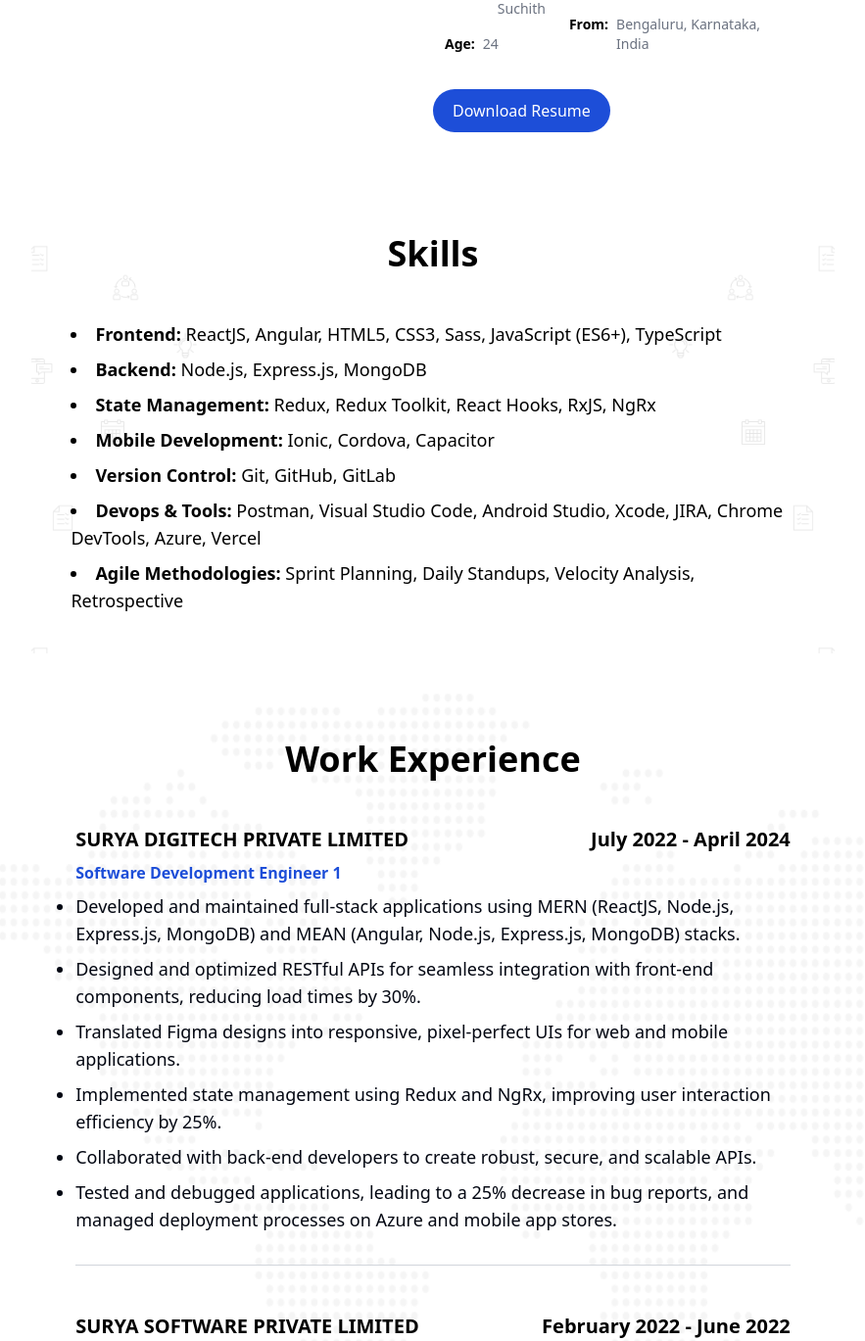
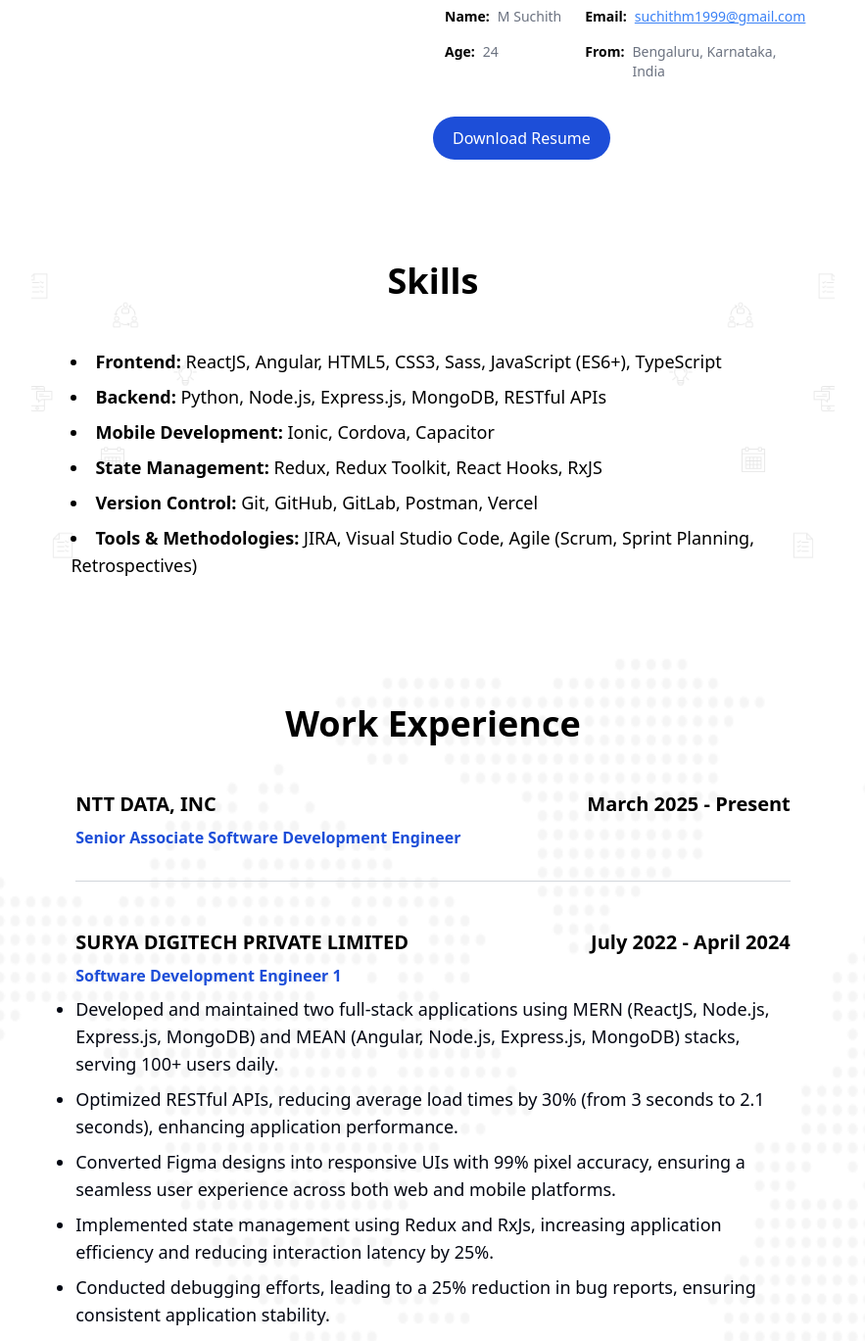
Before and after one commit to suchithm1999/portfolio-react, a React (Vite) app in the folder suchith-m/: page / in a window 1280 px wide. Shown: the part 1366-2735 px from the top of the page at 98% size, without its empty margins (326-1209 px from the left). Built offline with nearby package versions, Linux system fonts and the light colour scheme.

Commit message:
Update portfolio

```diff
--- a/suchith-m/src/components/AboutMe.jsx
+++ b/suchith-m/src/components/AboutMe.jsx
@@ -28,8 +28,8 @@
           <span className="text-4xl font-bold max-sm:text-xl max-lg:text-2xl max-lg:mt-5">
             About Me
           </span>
-          <span className="text-xl font-medium text-gray-500 max-sm:text-sm">{`I'm a Software Development Engineer`}</span>
-          <span className="text-sm font-normal text-gray-500 max-lg:text-gray-700 leading-6 max-sm:text-xs max-lg:text-justify">{`Skilled Full-Stack Software Development Engineer with over 2 years of experience specializing in MERN and MEAN
+          <span className="text-xl font-medium text-gray-500 max-sm:text-sm">{`I'm a Senior Associate Software Development Engineer`}</span>
+          <span className="text-sm font-normal text-gray-500 max-lg:text-gray-700 leading-6 max-sm:text-xs max-lg:text-justify">{`Skilled Senior Associate Software Development Engineer with over 2 years of experience specializing in MERN and MEAN
 stacks. Proficient in developing scalable, secure, and efficient applications using ReactJS, Angular, Node.js, Express.js,
 and MongoDB. Experienced in building RESTful APIs and integrating them with front-end components for seamless data
 synchronization. Passionate about delivering high-performance applications with a strong foundation in Agile
@@ -39,7 +39,9 @@
             <div className="text-sm flex flex-col m-3 max-lg:mx-0 gap-4 max-sm:text-xs max-lg:gap-2">
               <div className="flex gap-2">
                 <span className="font-semibold">Name:</span>
-                <span className="text-gray-500 font-medium">M Suchith</span>
+                <span className="text-gray-500 whitespace-nowrap font-medium">
+                  M Suchith
+                </span>
               </div>
               <div className="flex gap-2">
                 <span className="font-semibold">Age:</span>
--- a/suchith-m/src/components/Experience.jsx
+++ b/suchith-m/src/components/Experience.jsx
@@ -9,6 +9,16 @@
           Work Experience
         </span>
         <div className="w-4/5">
+          <div className="flex flex-col gap-2 items-center justify-between mt-12 max-lg:mt-5">
+            <div className="flex justify-between w-full font-semibold text-xl max-lg:text-sm max-lg:flex-col">
+              <span className="">NTT DATA, INC</span>
+              <span>March 2025 - Present</span>
+            </div>
+            <span className="w-full text-blue-700 font-semibold text-base max-lg:text-xs">
+              Senior Associate Software Development Engineer
+            </span>
+          </div>
+          <div className="border border-b-gray-300 p-2 my-4 border-x-0 border-t-0 max-lg:p-0"></div>
           <div className="flex flex-col gap-2 items-center justify-between mt-12 max-lg:mt-4">
             <div className="flex justify-between w-full font-semibold text-xl max-lg:text-sm max-lg:flex-col">
               <span>SURYA DIGITECH PRIVATE LIMITED</span>
@@ -23,25 +33,28 @@
                 className="text-lg font-normal text-gray-950 flex flex-col gap-2 mt-0 max-lg:text-sm max-sm:text-xs"
               >
                 <li>
-                  {`Developed and maintained full-stack applications using MERN (ReactJS, Node.js, Express.js, MongoDB) and MEAN
-(Angular, Node.js, Express.js, MongoDB) stacks.`}
+                  {`Developed and maintained two full-stack applications using MERN (ReactJS, Node.js, Express.js,
+MongoDB) and MEAN (Angular, Node.js, Express.js, MongoDB) stacks, serving 100+ users daily.`}
                 </li>
                 <li>
-                  {`Designed and optimized RESTful APIs for seamless integration with front-end components, reducing load times by
-30%.`}
+                  {`Optimized RESTful APIs, reducing average load times by 30% (from 3 seconds to 2.1 seconds), enhancing
+application performance.`}
                 </li>
                 <li>
-                  {`Translated Figma designs into responsive, pixel-perfect UIs for web and mobile applications.`}
+                  {`Converted Figma designs into responsive UIs with 99% pixel accuracy, ensuring a seamless user experience
+across both web and mobile platforms.`}
                 </li>
                 <li>
-                  {`Implemented state management using Redux and NgRx, improving user interaction efficiency by 25%.`}
+                  {`Implemented state management using Redux and RxJs, increasing application efficiency and reducing
+interaction latency by 25%.`}
                 </li>
                 <li>
-                  {`Collaborated with back-end developers to create robust, secure, and scalable APIs.`}
+                  {`Conducted debugging efforts, leading to a 25% reduction in bug reports, ensuring consistent application
+stability.`}
                 </li>
                 <li>
-                  {`Tested and debugged applications, leading to a 25% decrease in bug reports, and managed deployment processes on
-Azure and mobile app stores.`}
+                  {`Deployed both applications to a secure server, ensuring high performance, robust security, and compliance
+with industry standards.`}
                 </li>
               </ul>
             </div>
@@ -49,11 +62,11 @@
           <div className="border border-b-gray-300 p-2 my-4 border-x-0 border-t-0 max-lg:p-0"></div>
           <div className="flex flex-col gap-2 items-center justify-between mt-12 max-lg:mt-5">
             <div className="flex justify-between w-full font-semibold text-xl max-lg:text-sm max-lg:flex-col">
-              <span className="">SURYA SOFTWARE PRIVATE LIMITED</span>
+              <span className="">SURYA SOFTWARE SYSTEMS PRIVATE LIMITED</span>
               <span>February 2022 - June 2022</span>
             </div>
             <span className="w-full text-blue-700 font-semibold text-base max-lg:text-xs">
-              Software Development Engineer (Internship)
+              Software Development Engineer Intern
             </span>
             <div className="w-full">
               <ul
@@ -61,10 +74,16 @@
                 className="text-lg font-normal text-gray-950 flex flex-col gap-2 mt-0 max-lg:text-sm max-sm:text-xs"
               >
                 <li>
-                  {`Developed cross-platform mobile applications using Ionic, ensuring seamless functionality on both Android and iOS.`}
+                  {`Developed cross-platform mobile applications using Ionic, ensuring seamless functionality on both Android
+and iOS, leading to a 30% reduction in development time compared to separate native builds.`}
                 </li>
                 <li>
-                  {`Collaborated with senior developers to implement and test APIs for real-time data handling using MongoDB.`}
+                  {`Implemented and tested APIs for real-time data handling, improving response consistency and reliability,
+resulting in a 40% decrease in latency and a 20% increase in user satisfaction.`}
+                </li>
+                <li>
+                  {`Collaborated with senior developers to refine app workflows and enhance user experiences, contributing to
+a 15% improvement in app usability scores and 25% reduction in user-reported issues.`}
                 </li>
               </ul>
             </div>
--- a/suchith-m/src/components/Form.jsx
+++ b/suchith-m/src/components/Form.jsx
@@ -62,7 +62,7 @@
             htmlFor="fullname"
             className="block text-gray-700 font-semibold mb-2"
           >
-            Full Name
+            Name
           </label>
           <input
             type="text"
--- a/suchith-m/src/components/Home.jsx
+++ b/suchith-m/src/components/Home.jsx
@@ -12,7 +12,7 @@
         <div className="h-screen w-2/5 flex flex-col gap-4 items-center justify-center max-lg:hidden">
           <div className="text-white text-xl flex gap-2 items-center">
             <span>Hello, my name is </span>
-            <span className="bg-gray-700 p-1 rounded px-3 font-semibold">
+            <span className="bg-gray-700 p-1 rounded whitespace-nowrap px-3 font-semibold">
               M Suchith
             </span>
           </div>
@@ -21,7 +21,7 @@
               {`I'm a`}
             </span>
             <span className="text-4xl text-white font-semibold overflow-hidden pt-3 whitespace-nowrap pr-0">
-              {` Software Developer ...!!`}
+              {` Senior Associate Software Development Engineer ...!!`}
             </span>
           </div>
           <div className="pt-5 flex gap-5">
@@ -59,7 +59,7 @@
               {`I'm a`}
             </span>
             <span className="text-base animate-typing text-white font-semibold overflow-hidden pt-1 whitespace-nowrap border-r-4 border-r-black pr-0">
-              {` Software Developer ...!!`}
+              {` Senior Associate Software Developer ...!!`}
             </span>
           </div>
         </div>
--- a/suchith-m/src/components/Skills.jsx
+++ b/suchith-m/src/components/Skills.jsx
@@ -15,25 +15,23 @@
               JavaScript (ES6+), TypeScript
             </li>
             <li className="mt-2">
-              <strong>Backend:</strong> Node.js, Express.js, MongoDB
-            </li>
-            <li className="mt-2">
-              <strong>State Management:</strong> Redux, Redux Toolkit, React
-              Hooks, RxJS, NgRx
+              <strong>Backend:</strong> Python, Node.js, Express.js, MongoDB,
+              RESTful APIs
             </li>
             <li className="mt-2">
               <strong>Mobile Development:</strong> Ionic, Cordova, Capacitor
             </li>
             <li className="mt-2">
-              <strong>Version Control:</strong> Git, GitHub, GitLab
+              <strong>State Management:</strong> Redux, Redux Toolkit, React
+              Hooks, RxJS
             </li>
             <li className="mt-2">
-              <strong>Devops & Tools:</strong> Postman, Visual Studio Code,
-              Android Studio, Xcode, JIRA, Chrome DevTools, Azure, Vercel
+              <strong>Version Control:</strong> Git, GitHub, GitLab, Postman,
+              Vercel
             </li>
             <li className="mt-2">
-              <strong>Agile Methodologies:</strong> Sprint Planning, Daily
-              Standups, Velocity Analysis, Retrospective
+              <strong>Tools & Methodologies:</strong> JIRA, Visual Studio Code,
+              Agile (Scrum, Sprint Planning, Retrospectives)
             </li>
           </ul>
         </div>
```
Also changed, not shown: suchith-m/src/components/Projects.jsx (+25 -41 lines), 1 other file (tests, documents, lock files or other folders).
